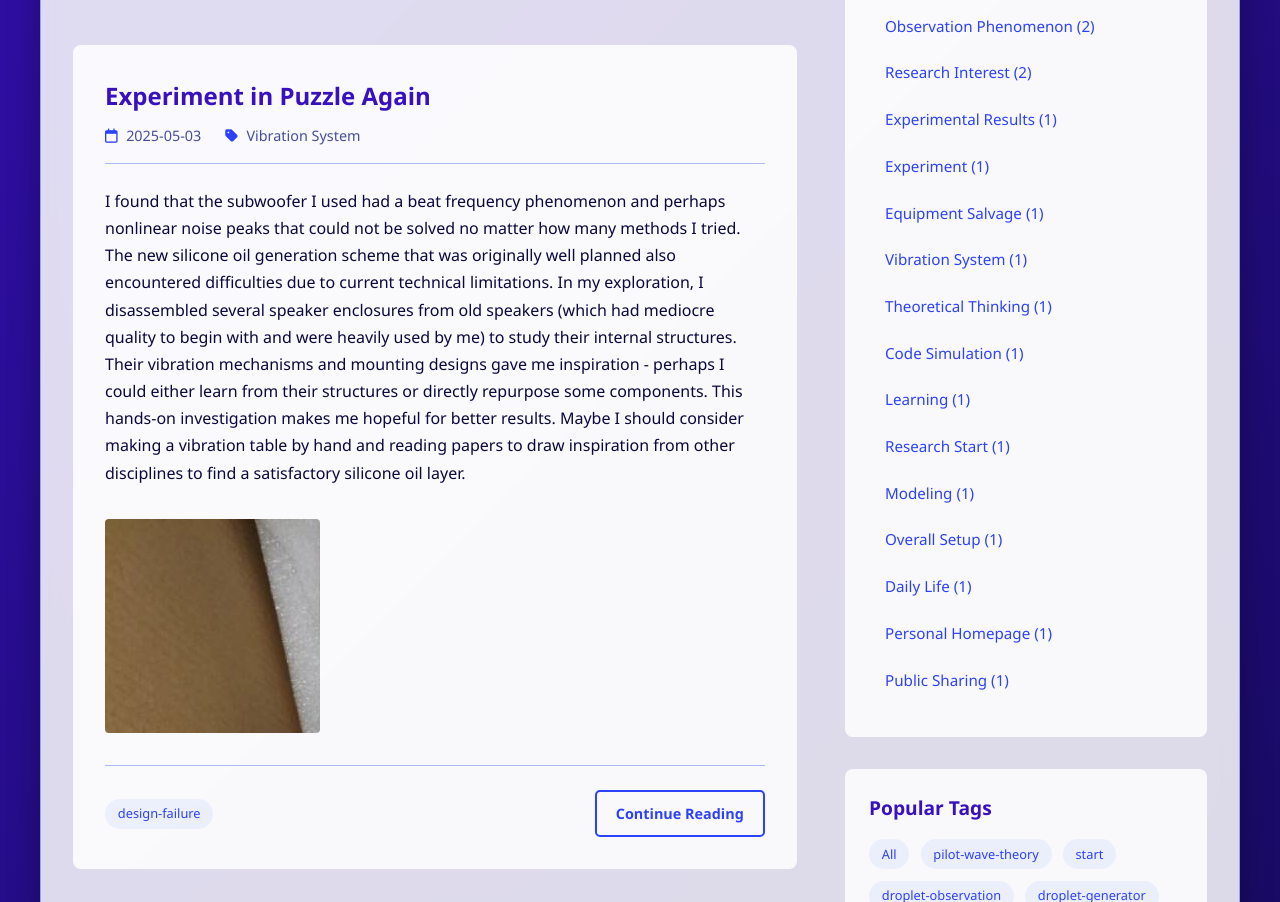
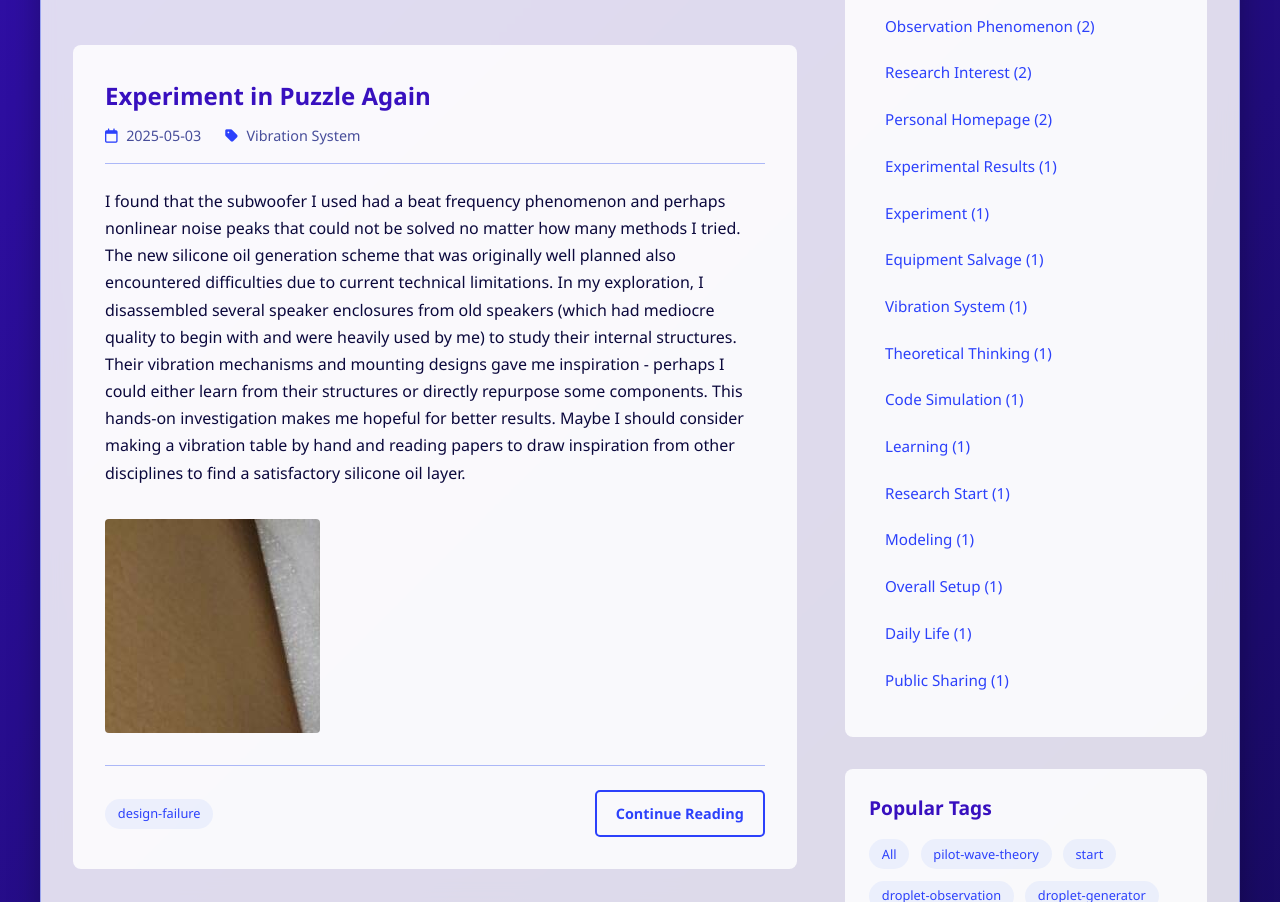
Before and after one commit to Yuanmei-Li/PersonalWebsite, a plain HTML site: page blog.html in a window 1280 px wide. Shown: the part 1030-1932 px from the top of the page. Drawn offline with Linux system fonts and the light colour scheme.

Commit message:
Update blog.html

```diff
--- a/blog.html
+++ b/blog.html
@@ -73,6 +73,7 @@
                         <li><a href="#" data-category="Droplet Generator">Droplet Generator (3)</a></li>
                         <li><a href="#" data-category="Observation Phenomenon">Observation Phenomenon (2)</a></li>
                         <li><a href="#" data-category="Research Interest">Research Interest (2)</a></li>
+                        <li><a href="#" data-category="Personal Homepage">Personal Homepage (2)</a></li>
                         <li><a href="#" data-category="Experimental Results">Experimental Results (1)</a></li>
                         <li><a href="#" data-category="Experiment">Experiment (1)</a></li>
                         <li><a href="#" data-category="Public Sharing">Equipment Salvage (1)</a></li>
@@ -84,7 +85,6 @@
                         <li><a href="#" data-category="Modeling">Modeling (1)</a></li>
                         <li><a href="#" data-category="Overall Setup">Overall Setup (1)</a></li>
                         <li><a href="#" data-category="Daily Life">Daily Life (1)</a></li>
-                        <li><a href="#" data-category="Personal Homepage">Personal Homepage (1)</a></li>
                         <li><a href="#" data-category="Public Sharing">Public Sharing (1)</a></li>
                     </ul>
                 </div>
```
